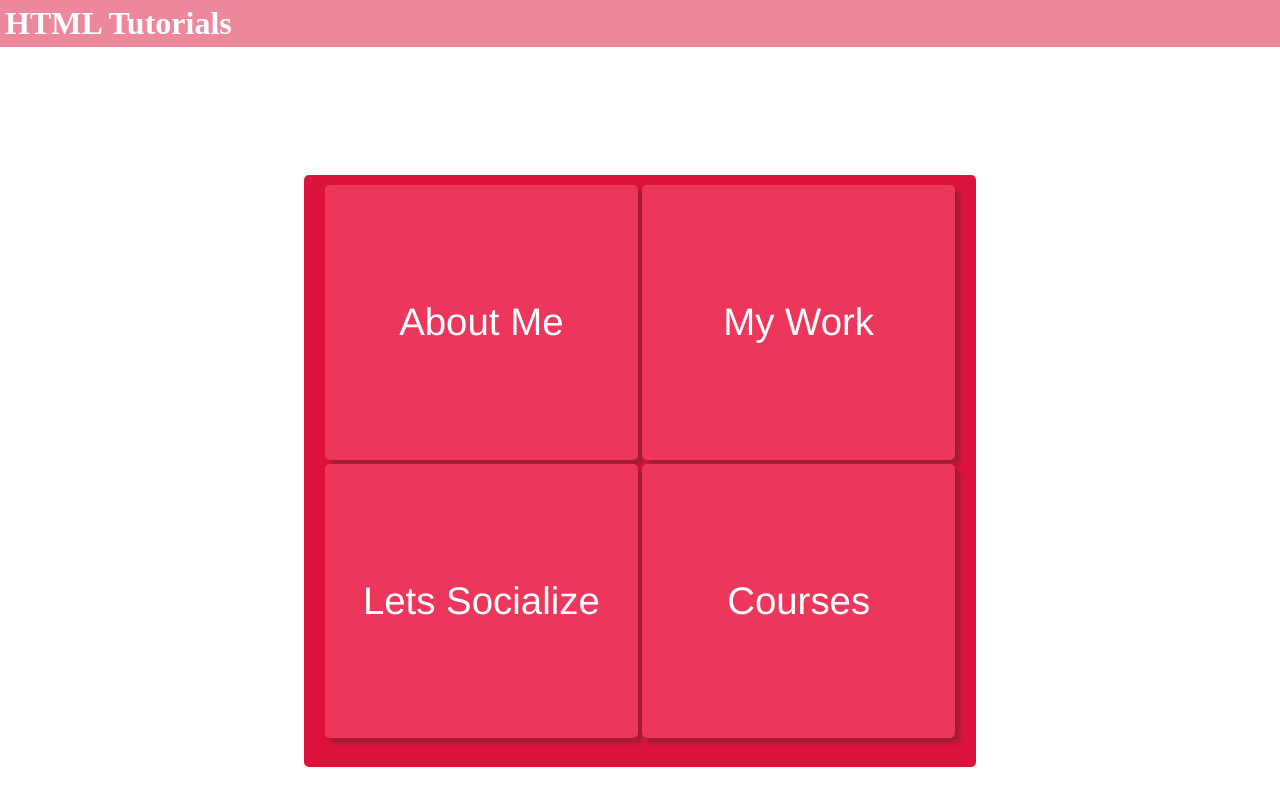
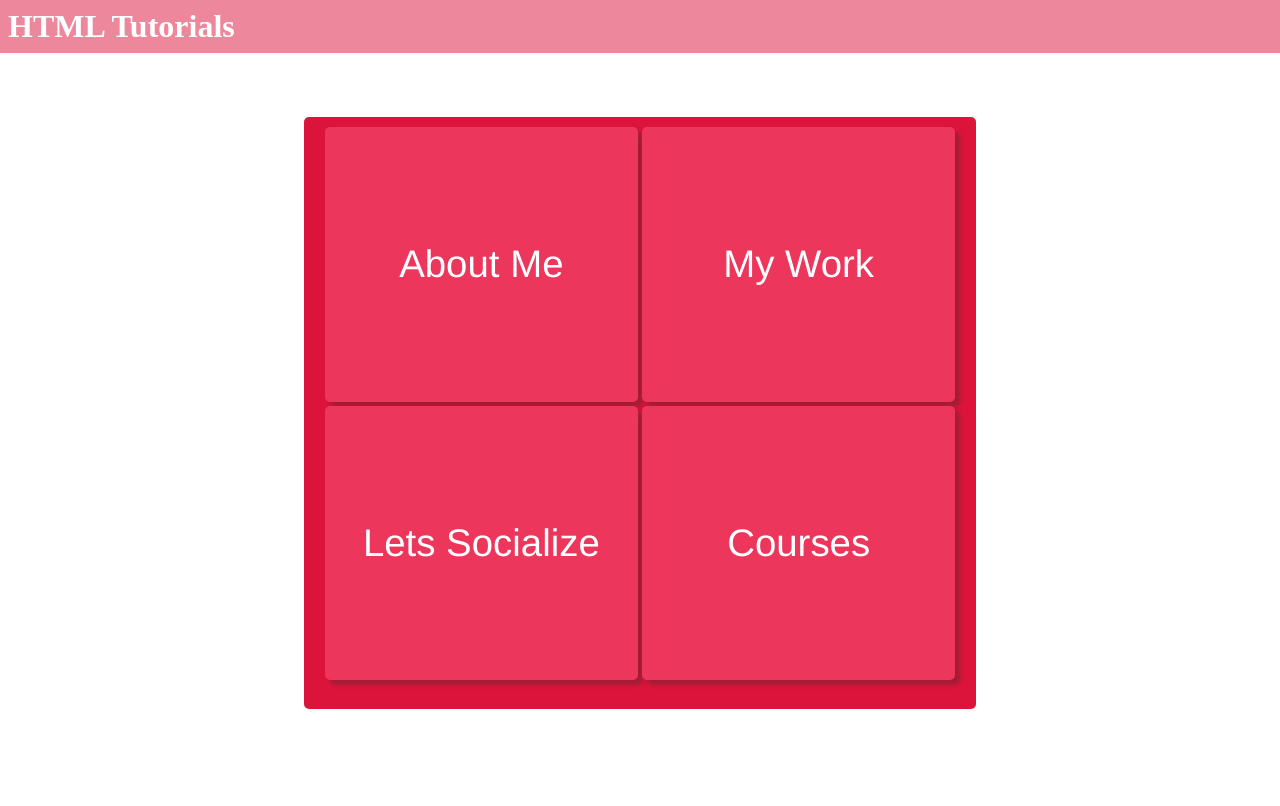
Before and after one commit to MarieMirbekian/MarieMirbekian.github.io, a plain HTML site: page index.html in a window 1280 px wide. Drawn offline with Linux system fonts and the light colour scheme.

Commit message:
initialcommit

```diff
--- a/myCSS.css
+++ b/myCSS.css
@@ -6,7 +6,7 @@
 header {
   background-color: #ED879B;
   color: white;
-  padding: 5px;
+  padding: 8px;
 }
 
 .container {
@@ -14,7 +14,7 @@ header {
   display: grid;
   width: 51%;
   background: Crimson;
-  margin: 10% auto;
+  margin: 5% auto;
   gap: 4px;
   grid-template-areas:
     "first second"
```
